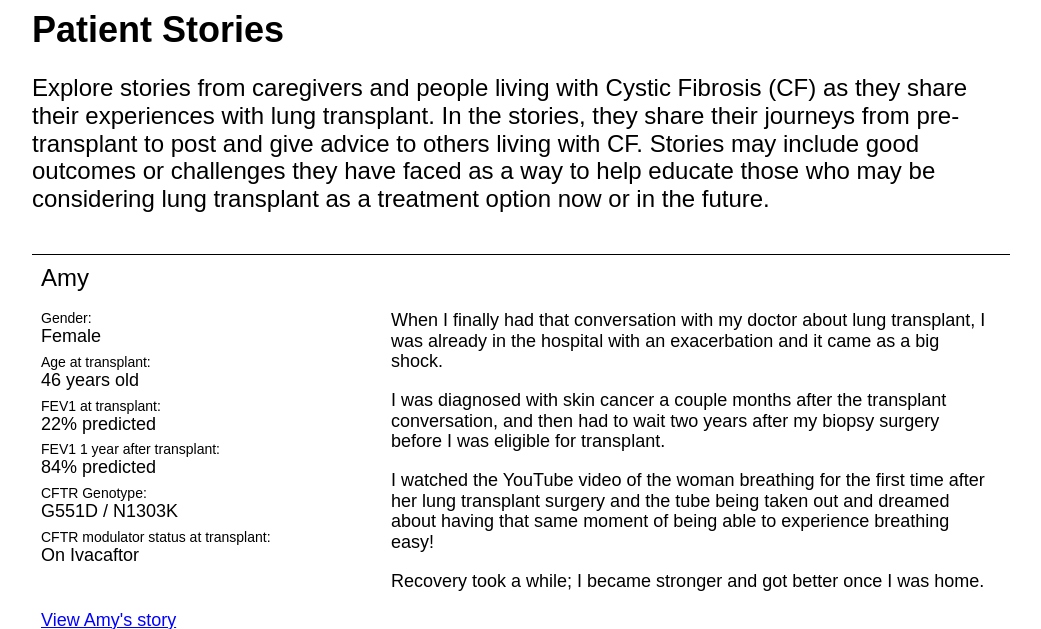
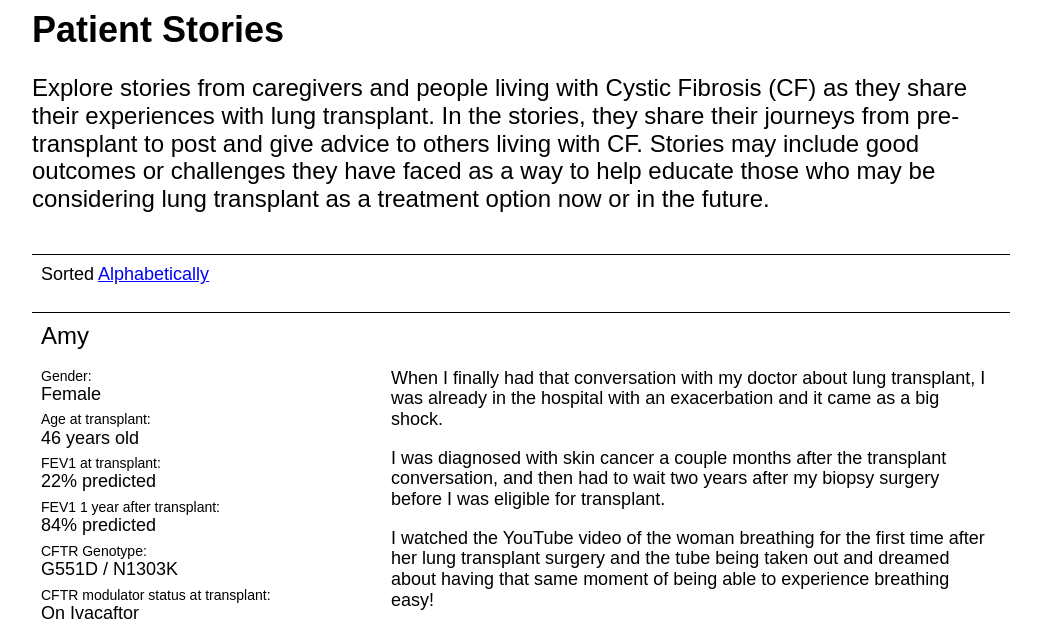
Before and after one commit to nickdotreid/take-on-transplant, a Django app: page /stories in a window 1280 px wide. Shown: the part 45-674 px from the top of the page, without its empty margins (128-1169 px from the left). Run offline with Django 3.2, Linux system fonts and the light colour scheme; data comes from the database, SQL or seed files in the repository; style sheets or scripts are compiled from the project's sources; some libraries are stand-ins or nearby versions.

Commit message:
Added sort order to patient sotries

```diff
--- a/server/patients/templates/patient-story-list.html
+++ b/server/patients/templates/patient-story-list.html
@@ -6,6 +6,18 @@
     <p class="large">Explore stories from caregivers and people living with Cystic Fibrosis (CF) as they share their experiences with lung transplant. In the stories, they share their journeys from pre-transplant to post and give advice to others living with CF. Stories may include good outcomes or challenges they have faced as a way to help educate those who may be considering lung transplant as a treatment option now or in the future.</p>
 </article>
 <section class="container content-gallery">
+    <nav>
+        <div class="list-sort">
+            <span>Sorted <a href="#">Alphabetically</a></span>
+            <nav>
+                {% for option in sort_options %}
+                <a href="{{option.link}}" {% if option.selected %}class="selected"{% endif %}>
+                    {{option.name}}
+                </a>
+                {% endfor %}
+            </nav>
+        </div>
+    </nav>
     {% for patient in patients %}
     {% include 'patient-story-partial.html' %}
     {% endfor %}
--- a/server/website/views.py
+++ b/server/website/views.py
@@ -46,7 +46,6 @@ class BaseWebsiteView(TemplateView):
             self.setup_study_session(request.session['study_session_id'])
         else:
             self.setup_session_configuration()
-        print('study session is', self.study_session)
 
     def setup_study_session(self, study_session_id):
         try:
@@ -272,9 +271,41 @@ class PatientStoryListView(BaseWebsiteView):
 
     def get_context_data(self, **kwargs):
         context = super().get_context_data(**kwargs)
-        patients = Patient.objects.filter(published=True).all()
+        patients = list(Patient.objects.filter(published=True).all())
+
+        sort_options = [
+            ('alphabetical', 'Alphabetical'),
+            ('age', 'Age'),
+            ('fev1before', 'Fev1 Before Transplat'),
+            ('fev1after', 'Fev1 After Transplat')
+        ]
+        sort_order = sort_options[0][0]
+        sort_name = sort_options[0][1]
+        if 'sort' in self.request.GET:
+            for key, name in sort_options:
+                if key == self.request.GET['sort']:
+                    sort_order = key
+                    sort_name = name
+
+        if sort_order == 'alphabetical':
+            patients.sort(key=lambda p: p.name)
+        else:
+            random.shuffle(patients)
 
         context['patients'] = patients
+        context['sort_order'] = sort_order
+        context['sort_name'] = sort_name
+        context['sort_options'] = []
+        for key, name in sort_options:
+            selected = False
+            if key == sort_order:
+                selected = True
+            context['sort_options'].append({
+                'name': name,
+                'selected': selected,
+                'link': '?sort='+key
+            })
+
         return context
 
 class PatientStoryView(OGPatientStoryView, BaseWebsiteView):
--- a/ui/index.scss
+++ b/ui/index.scss
@@ -192,12 +192,20 @@ a > .popover-target {
             color: #00F;
         }
     }
+
 }
 
 @media(min-width: 600px) {
     .content-gallery > * {
         width: 250px;
         flex: 0 0 auto;
+    }
+
+    .content-gallery > nav {
+        flex: 1 0 auto;
+        width: 100%;
+        display: flex;
+        flex-direction: row;
     }
 
     .content-gallery > *.patient-story {
@@ -248,3 +256,23 @@ a > .popover-target {
         }
     }
 }
+
+.list-sort {
+    display: block;
+    position: relative;
+    > nav {
+        display: none;
+        position: absolute;
+        top: 100%;
+        position: 50%;
+        background-color: #fff;
+        border: #000 1px solid;
+    }
+
+    > span:hover + nav,
+    > span:focus + nav,
+    > nav:hover,
+    > nav:focus-within {
+        display: block;
+    }
+}
```
